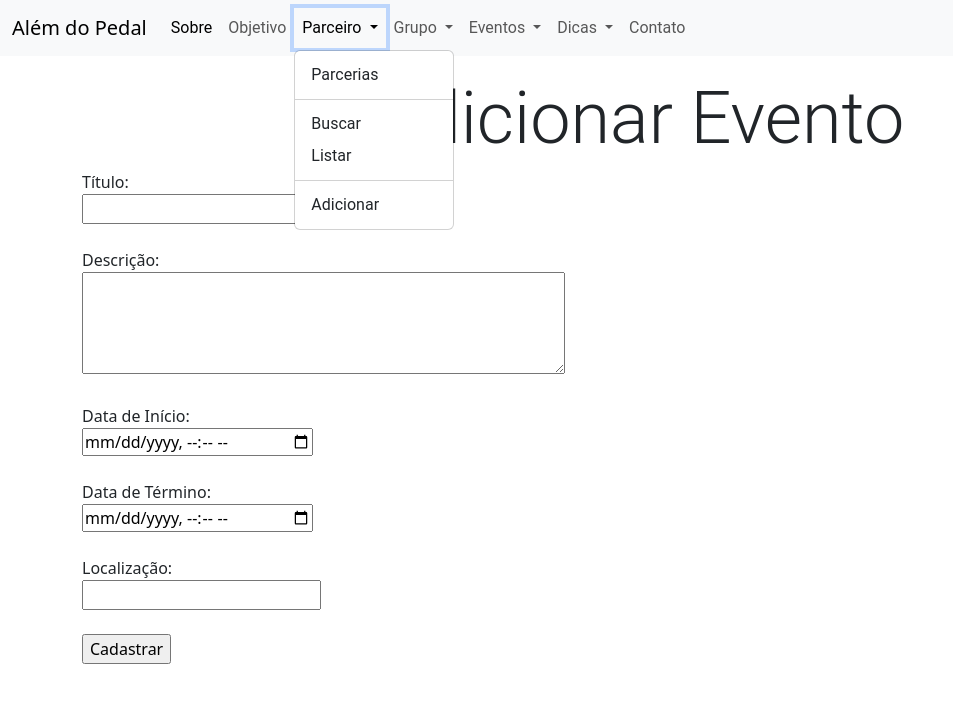
After one commit to SabrinaMalafaia/Software_Product, a Flask app: page /cadastrar_evento in a window 1280 px wide, after a click on "Parceiro". The commit adds this page. Shown: the top 703 px of the page, without its empty margins (0-953 px from the left). Run offline with Flask 3, Linux system fonts and the light colour scheme.

Commit message:
Adicionando a funcionalidade evento

```diff
--- a/_rotas.py
+++ b/_rotas.py
@@ -4,6 +4,7 @@ from _dados import Conexao
 import _contato
 import _grupo
 import _parceiro
+import _evento
 import requests
 
 app = Flask(__name__)
@@ -162,6 +163,21 @@ def editar_grupo(id):
     return render_template('_editargrupo.html', grupo=grupo)
 
 
+# EVENTOS ##############
+@app.route('/eventos', methods=['GET'])  # OK
+def eventos():
+    resultado = _evento.listar_evento()
+    return render_template("_evento.html", eventos=resultado)
+
+
+@app.route('/cadastrar_evento', methods=['GET', 'POST'])
+def cadastrar_evento():
+    if request.method == 'POST':
+        resposta = _evento.cadastrar_evento()
+        return render_template("_index.html", re=resposta)
+    return render_template("_cadastrarEvento.html")
+
+
 # CONTATO ##############
 @app.route('/contato', methods=['GET', 'POST'])
 def contato():
--- a/static/estilo.css
+++ b/static/estilo.css
@@ -83,3 +83,7 @@ th {
     right: 30px;
     z-index: 9999;
 }
+
+.lista-bicicleta {
+    list-style-type: "🚲";
+}
--- a/templates/_base.html
+++ b/templates/_base.html
@@ -65,6 +65,43 @@
                             <li><a class="dropdown-item" href="{{url_for('cadastrar_grupo')}}">Adicionar</a></li>
                         </ul>
                     </li>
+                    <li class="nav-item dropdown">
+                        <a class="nav-link dropdown-toggle" href="#" id="navbarDropdown" role="button"
+                            data-bs-toggle="dropdown" aria-expanded="false">
+                            Eventos
+                        </a>
+                        <ul class="dropdown-menu" aria-labelledby="navbarDropdown">
+                            <li><a class="dropdown-item" href="#">Eventos</a></li>
+                            <li>
+                                <hr class="dropdown-divider">
+                            </li>
+                            <li><a class="dropdown-item" href="#">Buscar Evento</a></li>
+                            <li><a class="dropdown-item" href="{{url_for('eventos')}}">Listar Evento</a></li>
+                            <li>
+                                <hr class="dropdown-divider">
+                            </li>
+                            <li><a class="dropdown-item" href="{{url_for('cadastrar_evento')}}">Adicionar Evento</a>
+                            </li>
+                        </ul>
+                    </li>
+                    <li class="nav-item dropdown">
+                        <a class="nav-link dropdown-toggle" href="#" id="navbarDropdown" role="button"
+                            data-bs-toggle="dropdown" aria-expanded="false">
+                            Dicas
+                        </a>
+                        <ul class="dropdown-menu" aria-labelledby="navbarDropdown">
+                            <li><a class="dropdown-item" href="#">Tudo</a></li>
+                            <li>
+                                <hr class="dropdown-divider">
+                            </li>
+                            <li><a class="dropdown-item" href="#">Exercícios</a></li>
+                            <li><a class="dropdown-item" href="#">Nutrição</a></li>
+                            <li>
+                                <hr class="dropdown-divider">
+                            </li>
+                            <li><a class="dropdown-item" href="#">Criar Conteúdo</a></li>
+                        </ul>
+                    </li>
                     <li class="nav-item">
                         <a class="nav-link" href="{{url_for('contato')}}">Contato</a>
                     </li>
--- /dev/null
+++ b/templates/_cadastrarEvento.html
@@ -0,0 +1,24 @@
+{% extends '_base.html' %}
+
+{% block conteudo %}
+<h1 class="display-2">Adicionar Evento</h1>
+<form action="cadastrar_evento" method="POST">
+    <label for="titulo">Título:</label><br>
+    <input type="text" id="titulo" name="titulo" required><br><br>
+
+    <label for="descricao">Descrição:</label><br>
+    <textarea id="descricao" name="descricao" rows="4" cols="50" required></textarea><br><br>
+
+    <label for="data_inicio">Data de Início:</label><br>
+    <input type="datetime-local" id="data_inicio" name="data_inicio" required><br><br>
+
+    <label for="data_fim">Data de Término:</label><br>
+    <input type="datetime-local" id="data_fim" name="data_fim" required><br><br>
+
+    <label for="localizacao">Localização:</label><br>
+    <input type="text" id="localizacao" name="localizacao" required><br><br>
+
+    <input type="submit" value="Cadastrar">
+</form>
+
+{% endblock conteudo %}
```
Also changed, not shown: _evento.py (added, +48 -0 lines), templates/_evento.html (added, +19 -0 lines), 1 other file.
